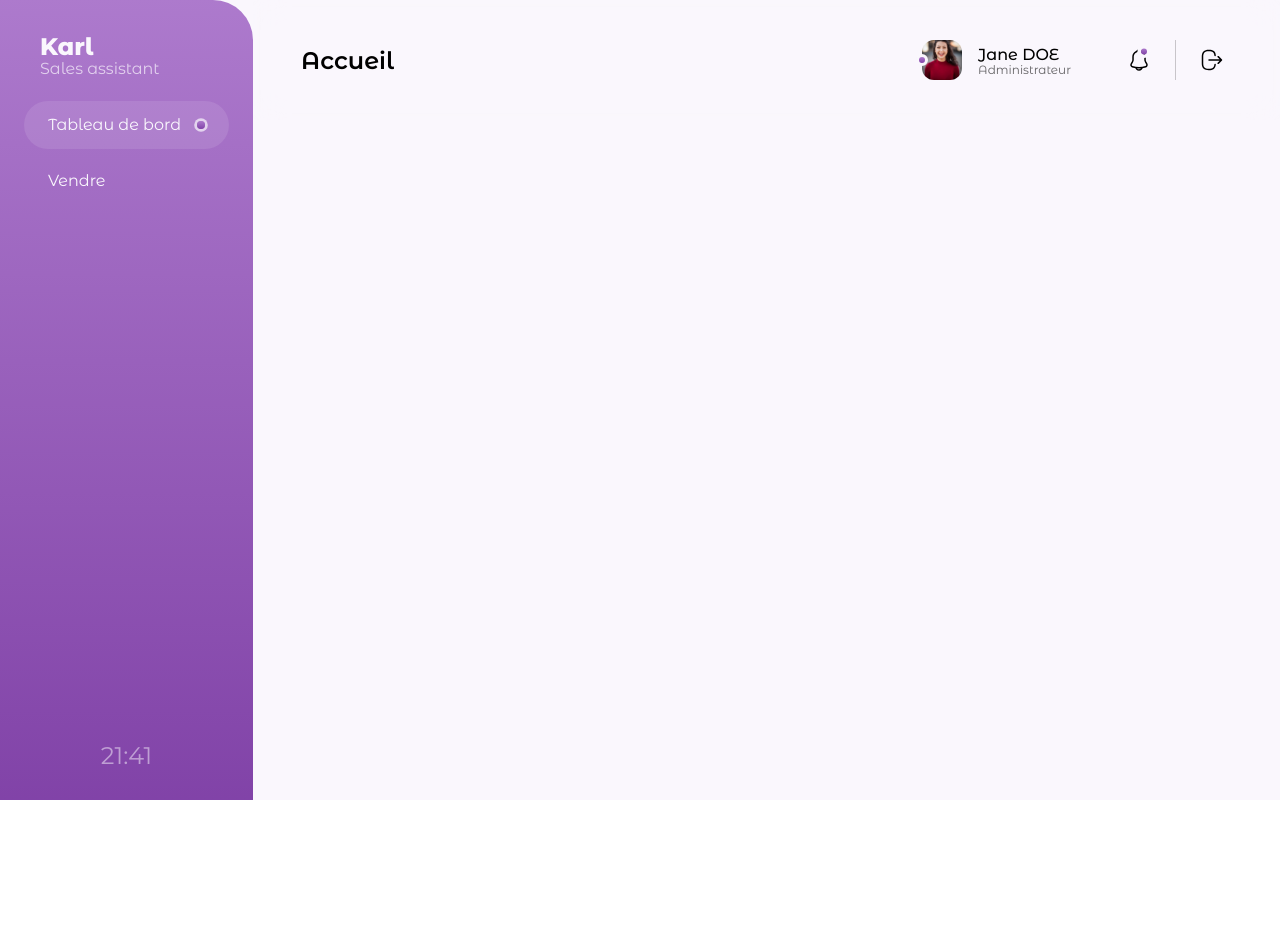
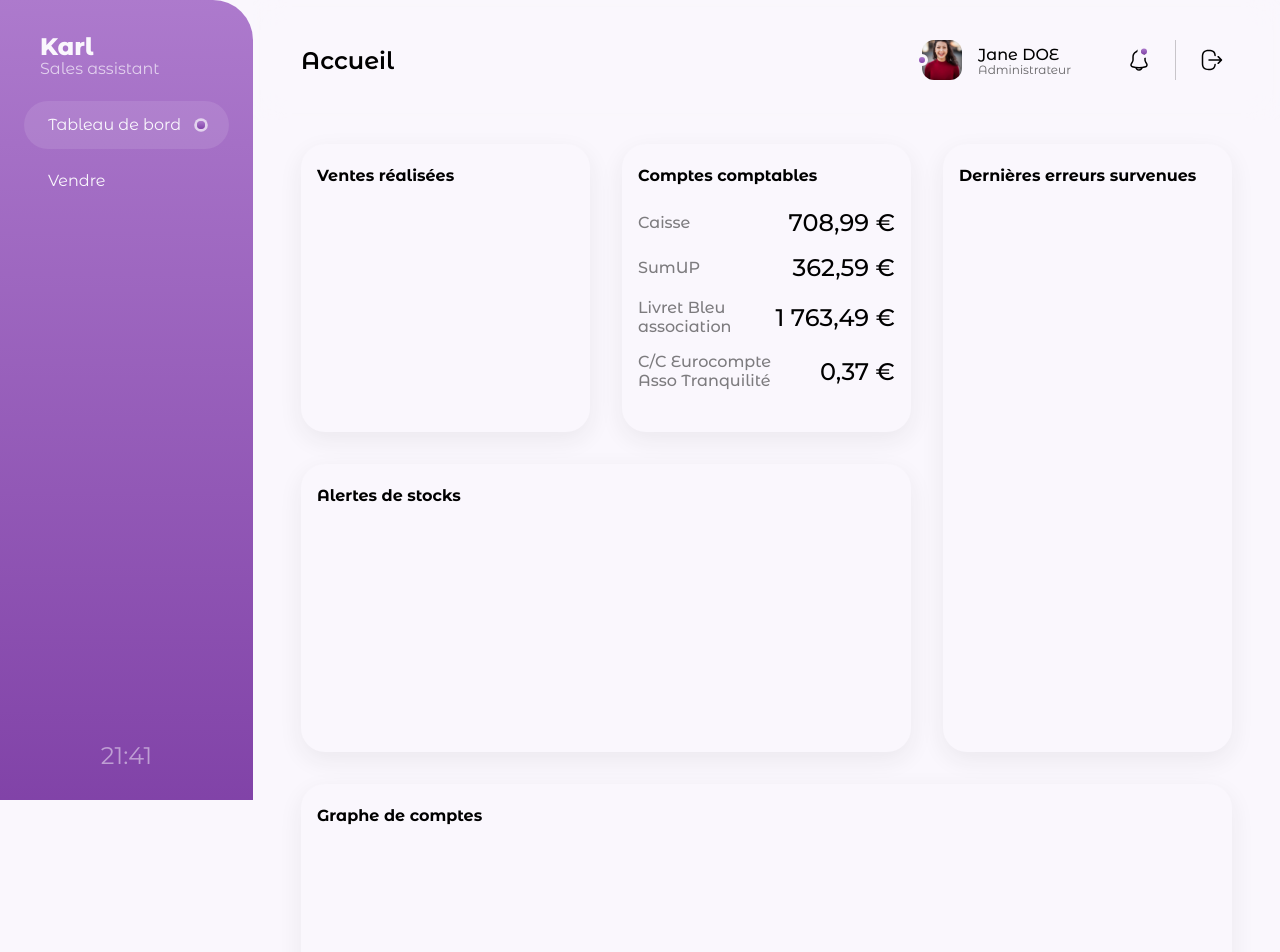
Before and after one commit to AmicaleCORE/Karl-Dashboard, a Vue app: page / in a window 1280 px wide. Shown: the top 952 px of the page. Before the commit the page ends 800 px from the top, so only its background shows below. Built offline with nearby package versions, Linux system fonts and the light colour scheme.

Commit message:
:rocket: Add stats panels (charts missing)

```diff
--- a/src/assets/css/book.sass
+++ b/src/assets/css/book.sass
@@ -11,3 +11,5 @@ $txt: hsla(273, 10%, 17%, 1)
 $txt-special: hsla(270, 19%, 94%, 1)
 
 $gradient: linear-gradient(180deg, $primary 0%, $primary-dark 100%)
+
+$shadow-tint: hsla(273, 10%, 17%, 0.07)
--- /dev/null
+++ b/src/assets/scripts/accounts.ts
@@ -0,0 +1,18 @@
+export const accounts = [
+  {
+    name: 'Caisse',
+    amount: 708.99
+  },
+  {
+    name: 'SumUP',
+    amount: 362.59
+  },
+  {
+    name: 'Livret Bleu association',
+    amount: 1763.49
+  },
+  {
+    name: 'C/C Eurocompte Asso Tranquilité',
+    amount: 0.37
+  }
+]
--- a/src/views/HomeView.vue
+++ b/src/views/HomeView.vue
@@ -1,16 +1,160 @@
 <template>
   <main class="home">
+    <section class="home__panel sells">
+      <header class="home__panel__header">
+        <h2 class="home__panel__header__title">Ventes réalisées</h2>
+      </header>
+
+      <div class="home__panel__content">
+        <!-- TODO -->
+      </div>
+    </section>
+    <section class="home__panel accounts">
+      <header class="home__panel__header">
+        <h2 class="home__panel__header__title">Comptes comptables</h2>
+      </header>
+
+      <div class="home__panel__content accounts__content">
+        <div class="accounts__line" :key="a" v-for="a in accounts">
+          <h3 class="accounts__line--name">{{ a.name }}</h3>
+          <p class="accounts__line--amount">{{ a.amount.toFixed(2).toString().replace('.', ',').replace(/\B(?=(\d{3})+(?!\d))/g, ' ') }} €</p>
+        </div>
+      </div>
+    </section>
+    <section class="home__panel errors">
+      <header class="home__panel__header">
+        <h2 class="home__panel__header__title">Dernières erreurs survenues</h2>
+      </header>
+
+      <div class="home__panel__content">
+        <!-- TODO -->
+      </div>
+    </section>
+    <section class="home__panel stock-alerts">
+      <header class="home__panel__header">
+        <h2 class="home__panel__header__title">Alertes de stocks</h2>
+      </header>
+
+      <div class="home__panel__content">
+        <!-- TODO -->
+
+      </div>
+    </section>
+    <section class="home__panel graph accounts-graph">
+      <header class="home__panel__header">
+        <h2 class="home__panel__header__title">Graphe de comptes</h2>
+      </header>
+
+      <div class="home__panel__content">
+        <canvas ref="accounts_graph" aria-label="chart" role="img"></canvas>
+      </div>
+    </section>
+    <section class="home__panel graph products-graph">
+      <header class="home__panel__header">
+        <h2 class="home__panel__header__title">Classement des produits</h2>
+      </header>
+
+      <div class="home__panel__content products-graph__content">
+        <div>
+          <canvas ref="category_graph" aria-label="chart" role="img"></canvas>
+        </div>
+        <div>
+          <canvas ref="products_graph" aria-label="chart" role="img"></canvas>
+        </div>
+      </div>
+    </section>
+    <section class="home__panel graph sellers-graph">
+      <header class="home__panel__header">
+        <h2 class="home__panel__header__title">Classement des vendeurs</h2>
+      </header>
+
+      <div class="home__panel__content">
+        <canvas ref="sellers_graph" aria-label="chart" role="img"></canvas>
+      </div>
+    </section>
   </main>
 </template>
 
 <script lang="ts">
 import { defineComponent } from 'vue'
+import { accounts } from '@/assets/scripts/accounts'
+import { Chart } from 'chart.js/auto'
 
 export default defineComponent({
-  name: 'HomeView'
+  name: 'HomeView',
+  data: () => ({
+    accounts
+  })
 })
 </script>
 
 <style lang="sass" scoped>
+@use '../assets/css/book'
 
+.home
+  gap: 2em
+  width: 100%
+  display: grid
+  grid-template-columns: repeat(3, 1fr)
+
+  &__panel
+    gap: 1.5em
+    display: flex
+    min-height: 18em
+    padding: 1.5em 1em
+    align-items: stretch
+    border-radius: 1.5em
+    flex-direction: column
+    background-color: book.$bg
+    box-shadow: 0 .5em 1.5em 0 book.$shadow-tint
+
+    &__header
+      width: 100%
+      display: flex
+      align-items: center
+      justify-content: space-between
+
+      &__title
+        font-weight: 700
+        line-height: 100%
+
+    // SECTIONS \\
+    .accounts
+      &__content
+        gap: 1em
+        display: flex
+        align-items: stretch
+        flex-direction: column
+
+      &__line
+        display: flex
+        gap: 1em
+        align-items: center
+        justify-content: space-between
+
+        &--name
+          opacity: .5
+          flex: 1 1 100%
+          font-weight: 500
+
+        &--amount
+          flex: 0 0 auto
+          font-size: 1.5em
+          font-weight: 500
+
+    &.stock-alerts
+      grid-column: span 2
+
+    &.errors
+      grid-row: span 2
+
+    &.graph
+      grid-column: span 3
+
+    .products-graph
+      &__content
+        width: 100%
+        display: grid
+        place-content: center
+        grid-template-columns: repeat(2, 1fr)
 </style>
```
